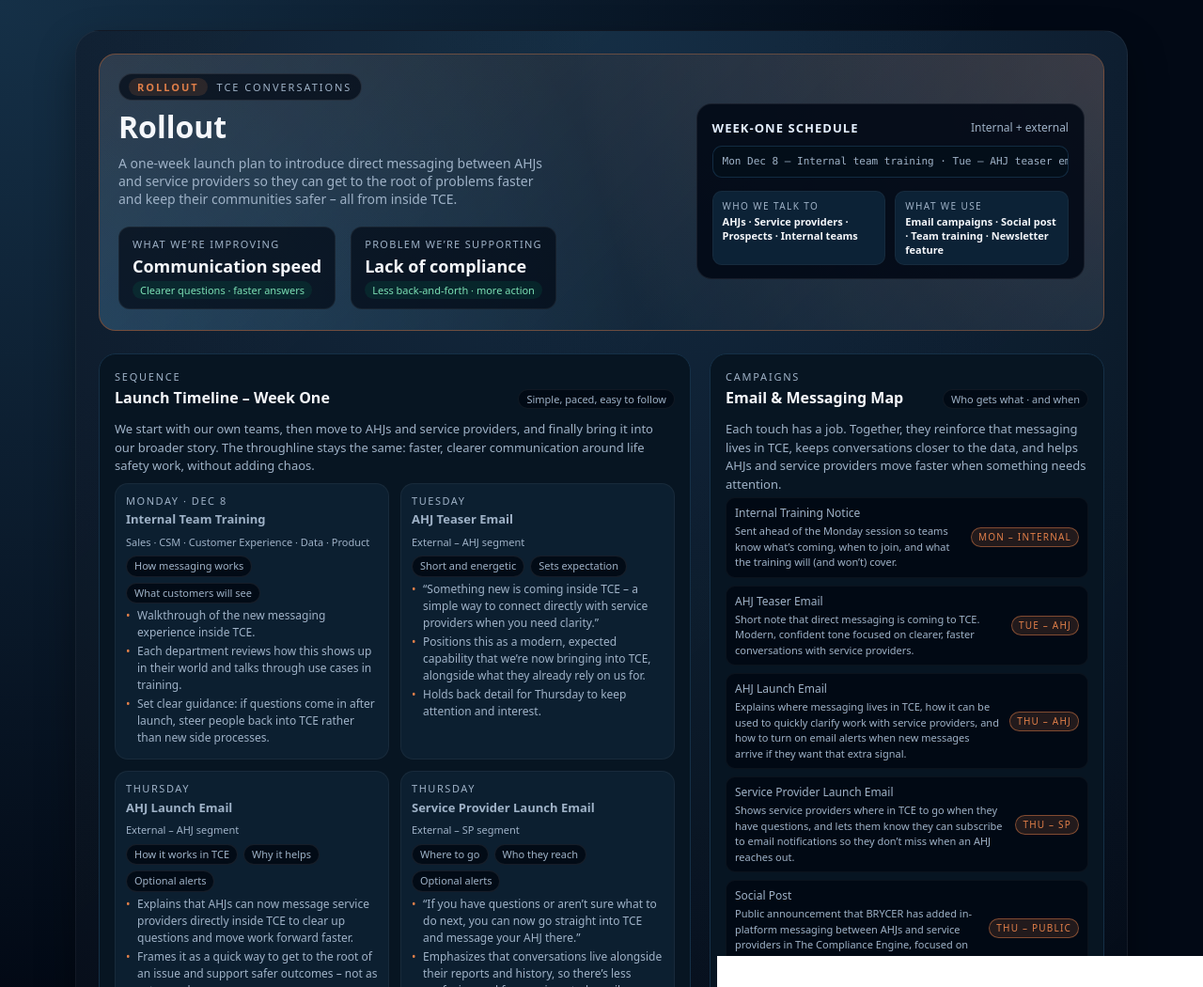
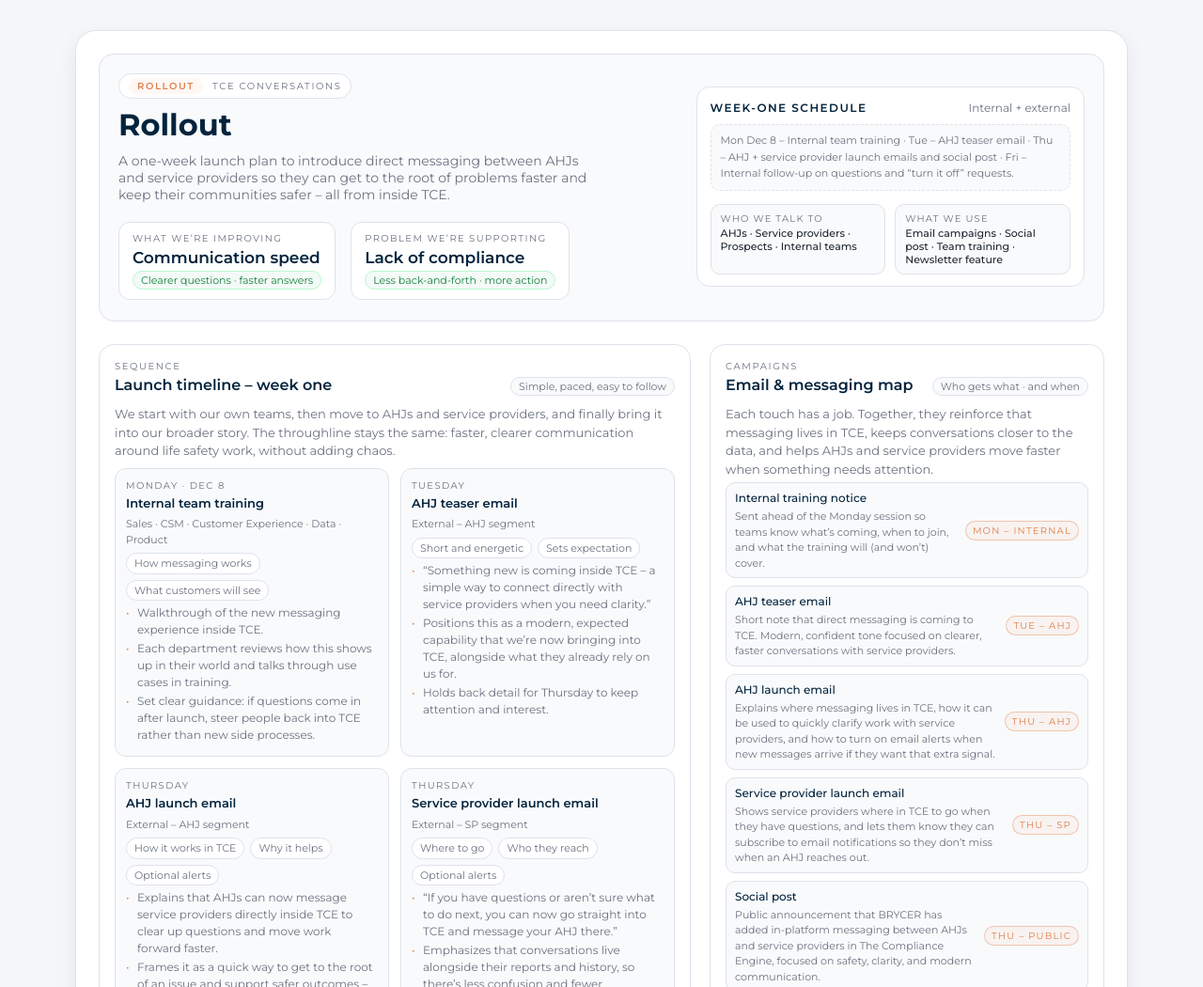
Before and after one commit to probson-ship-it/communication-module, a plain HTML site: page index.html in a window 1280 px wide. Shown: the top 1050 px of the page at 94% size. Drawn offline with Linux system fonts and the light colour scheme.

Commit message:
Refactor styles and update text content in index.html
Updated styles and text content for improved design consistency and readability.

```diff
--- a/index.html
+++ b/index.html
@@ -4,20 +4,22 @@
   <meta charset="UTF-8" />
   <title>Rollout</title>
   <meta name="viewport" content="width=device-width, initial-scale=1" />
+
+  <!-- Montserrat font -->
+  <link href="https://fonts.googleapis.com/css2?family=Montserrat:wght@400;500;600;700&display=swap" rel="stylesheet" />
+
   <style>
     :root {
       --brycer-blue: #03233d;
       --brycer-orange: #e17f49;
-      --brycer-dark: #020915;
-      --brycer-surface: #071522;
-      --brycer-surface-alt: #0c1f30;
-      --brycer-border: #153047;
-      --brycer-text-main: #f5f7fb;
-      --brycer-text-muted: #9fb2c7;
-      --brycer-pill: #0c2236;
-      --radius-lg: 18px;
-      --radius-xl: 26px;
-      --shadow-soft: 0 18px 40px rgba(0, 0, 0, 0.35);
+      --bg-page: #f5f7fa;
+      --bg-card: #ffffff;
+      --border-soft: #dde3ec;
+      --text-main: #1f2933;
+      --text-muted: #6b7280;
+      --radius-lg: 16px;
+      --radius-xl: 22px;
+      --shadow-soft: 0 8px 24px rgba(15, 23, 42, 0.08);
     }
 
     * {
@@ -31,12 +33,10 @@
     }
 
     body {
-      font-family: system-ui, -apple-system, BlinkMacSystemFont, "Segoe UI",
+      font-family: "Montserrat", system-ui, -apple-system, BlinkMacSystemFont, "Segoe UI",
         sans-serif;
-      background:
-        radial-gradient(circle at top left, #153047 0, #020915 45%),
-        radial-gradient(circle at bottom right, #0c2236 0, #020915 55%);
-      color: var(--brycer-text-main);
+      background: var(--bg-page);
+      color: var(--text-main);
       min-height: 100vh;
       padding: 32px 16px 48px;
       display: flex;
@@ -51,13 +51,8 @@
     .shell {
       border-radius: var(--radius-xl);
       box-shadow: var(--shadow-soft);
-      border: 1px solid rgba(255, 255, 255, 0.05);
-      background: linear-gradient(
-          135deg,
-          rgba(255, 255, 255, 0.03),
-          rgba(255, 255, 255, 0)
-        ),
-        radial-gradient(circle at top center, #0f2940 0, #020915 60%);
+      border: 1px solid var(--border-soft);
+      background: var(--bg-card);
       padding: 24px 24px 32px;
     }
 
@@ -67,31 +62,11 @@
       gap: 20px;
       border-radius: var(--radius-lg);
       padding: 20px 20px 22px;
-      background: linear-gradient(
-        135deg,
-        rgba(225, 127, 73, 0.14),
-        rgba(3, 35, 61, 0.8)
-      );
-      border: 1px solid rgba(225, 127, 73, 0.4);
-      position: relative;
-      overflow: hidden;
-    }
-
-    header::after {
-      content: "";
-      position: absolute;
-      inset: 0;
-      background:
-        radial-gradient(circle at 110% -10%, rgba(225, 127, 73, 0.35), transparent 55%),
-        radial-gradient(circle at -10% 120%, rgba(3, 152, 252, 0.35), transparent 55%);
-      opacity: 0.7;
-      pointer-events: none;
-      mix-blend-mode: screen;
+      background: #f9fafb;
+      border: 1px solid var(--border-soft);
     }
 
     .hero-inner {
-      position: relative;
-      z-index: 1;
       display: grid;
       grid-template-columns: minmax(0, 2fr) minmax(0, 1.4fr);
       gap: 24px;
@@ -104,18 +79,18 @@
       gap: 10px;
       padding: 4px 10px;
       border-radius: 999px;
-      background: rgba(2, 9, 21, 0.7);
-      border: 1px solid rgba(255, 255, 255, 0.1);
-      font-size: 11px;
+      background: #ffffff;
+      border: 1px solid var(--border-soft);
+      font-size: 10px;
       text-transform: uppercase;
-      letter-spacing: 0.18em;
-      color: var(--brycer-text-muted);
+      letter-spacing: 0.16em;
+      color: var(--text-muted);
     }
 
     .hero-kicker span.tag {
       padding: 2px 9px;
       border-radius: 999px;
-      background: rgba(225, 127, 73, 0.14);
+      background: rgba(225, 127, 73, 0.06);
       color: var(--brycer-orange);
       font-weight: 600;
     }
@@ -124,13 +99,14 @@
       font-size: clamp(26px, 3vw, 32px);
       line-height: 1.1;
       margin-top: 10px;
+      color: var(--brycer-blue);
     }
 
     .hero-sub {
       margin-top: 12px;
-      color: var(--brycer-text-muted);
+      color: var(--text-muted);
       font-size: 14px;
-      max-width: 460px;
+      max-width: 520px;
     }
 
     .hero-metrics {
@@ -143,22 +119,23 @@
     .metric-card {
       padding: 10px 14px;
       border-radius: 12px;
-      background: rgba(2, 9, 21, 0.7);
-      border: 1px solid rgba(255, 255, 255, 0.06);
-      min-width: 130px;
+      background: #ffffff;
+      border: 1px solid var(--border-soft);
+      min-width: 160px;
     }
 
     .metric-label {
-      font-size: 11px;
-      color: var(--brycer-text-muted);
+      font-size: 10px;
+      color: var(--text-muted);
       text-transform: uppercase;
-      letter-spacing: 0.12em;
+      letter-spacing: 0.14em;
       margin-bottom: 4px;
     }
 
     .metric-value {
-      font-size: 18px;
+      font-size: 17px;
       font-weight: 600;
+      color: var(--brycer-blue);
     }
 
     .metric-chip {
@@ -168,17 +145,18 @@
       gap: 6px;
       padding: 2px 8px;
       border-radius: 999px;
-      background: rgba(4, 104, 76, 0.2);
-      color: #7ce0b5;
+      background: #f3faf7;
+      color: #15803d;
       font-size: 11px;
+      border: 1px solid #bbf7d0;
     }
 
     .hero-panel {
       justify-self: stretch;
-      border-radius: 16px;
-      background: rgba(2, 9, 21, 0.88);
-      border: 1px solid rgba(255, 255, 255, 0.08);
-      padding: 16px 16px 14px;
+      border-radius: 14px;
+      background: #ffffff;
+      border: 1px solid var(--border-soft);
+      padding: 14px 14px 12px;
       display: flex;
       flex-direction: column;
       gap: 10px;
@@ -189,29 +167,25 @@
       justify-content: space-between;
       align-items: center;
       font-size: 12px;
-      color: var(--brycer-text-muted);
+      color: var(--text-muted);
     }
 
     .hero-panel-title {
-      font-size: 13px;
+      font-size: 12px;
       font-weight: 600;
-      letter-spacing: 0.08em;
+      letter-spacing: 0.12em;
       text-transform: uppercase;
-      color: #e5f0ff;
+      color: var(--brycer-blue);
     }
 
     .hero-led {
-      font-family: "SF Mono", ui-monospace, Menlo, Monaco, Consolas, "Liberation Mono",
-        "Courier New", monospace;
+      font-size: 11px;
+      line-height: 1.6;
+      color: var(--text-muted);
       padding: 8px 10px;
       border-radius: 10px;
-      background: rgba(4, 15, 26, 0.9);
-      border: 1px solid rgba(21, 48, 71, 0.9);
-      font-size: 11px;
-      line-height: 1.5;
-      color: var(--brycer-text-muted);
-      overflow-x: auto;
-      white-space: nowrap;
+      background: #f9fafb;
+      border: 1px dashed var(--border-soft);
     }
 
     .hero-grid {
@@ -223,23 +197,24 @@
 
     .hero-pill {
       border-radius: 10px;
-      background: var(--brycer-pill);
-      border: 1px solid rgba(255, 255, 255, 0.04);
+      background: #f9fafb;
+      border: 1px solid var(--border-soft);
       padding: 8px 10px;
       font-size: 11px;
     }
 
     .hero-pill-label {
       font-size: 10px;
-      letter-spacing: 0.14em;
+      letter-spacing: 0.12em;
       text-transform: uppercase;
-      color: var(--brycer-text-muted);
+      color: var(--text-muted);
       margin-bottom: 2px;
     }
 
     .hero-pill-value {
-      font-weight: 600;
+      font-weight: 500;
       font-size: 11px;
+      color: var(--text-main);
     }
 
     main {
@@ -251,8 +226,8 @@
 
     section {
       border-radius: var(--radius-lg);
-      background: var(--brycer-surface);
-      border: 1px solid var(--brycer-border);
+      background: #ffffff;
+      border: 1px solid var(--border-soft);
       padding: 16px 16px 18px;
     }
 
@@ -261,10 +236,10 @@
     }
 
     .section-label {
-      font-size: 11px;
+      font-size: 10px;
       letter-spacing: 0.16em;
       text-transform: uppercase;
-      color: var(--brycer-text-muted);
+      color: var(--text-muted);
       margin-bottom: 4px;
     }
 
@@ -273,26 +248,27 @@
       justify-content: space-between;
       align-items: baseline;
       gap: 10px;
-      margin-bottom: 12px;
+      margin-bottom: 10px;
     }
 
     .section-title {
       font-size: 16px;
       font-weight: 600;
+      color: var(--brycer-blue);
     }
 
     .section-tag {
       font-size: 11px;
       padding: 2px 8px;
       border-radius: 999px;
-      background: rgba(2, 9, 21, 0.9);
-      border: 1px solid rgba(255, 255, 255, 0.06);
-      color: var(--brycer-text-muted);
+      background: #f9fafb;
+      border: 1px solid var(--border-soft);
+      color: var(--text-muted);
     }
 
     .section-body {
       font-size: 13px;
-      color: var(--brycer-text-muted);
+      color: var(--text-muted);
       line-height: 1.5;
     }
 
@@ -304,31 +280,30 @@
     }
 
     .day-card {
-      border-radius: 14px;
-      background: var(--brycer-surface-alt);
-      border: 1px solid rgba(255, 255, 255, 0.05);
+      border-radius: 12px;
+      background: #f9fafb;
+      border: 1px solid var(--border-soft);
       padding: 10px 11px 11px;
-      position: relative;
-      overflow: hidden;
     }
 
     .day-label {
-      font-size: 11px;
+      font-size: 10px;
       text-transform: uppercase;
       letter-spacing: 0.14em;
-      color: var(--brycer-text-muted);
+      color: var(--text-muted);
       margin-bottom: 2px;
     }
 
     .day-title {
       font-size: 13px;
       font-weight: 600;
-      margin-bottom: 6px;
+      margin-bottom: 4px;
+      color: var(--brycer-blue);
     }
 
     .day-meta {
       font-size: 11px;
-      color: var(--brycer-text-muted);
+      color: var(--text-muted);
       margin-bottom: 6px;
     }
 
@@ -341,17 +316,17 @@
 
     .pill {
       border-radius: 999px;
-      border: 1px solid rgba(255, 255, 255, 0.08);
+      border: 1px solid var(--border-soft);
       padding: 2px 8px;
       font-size: 11px;
-      color: var(--brycer-text-muted);
-      background: rgba(2, 9, 21, 0.9);
+      color: var(--text-muted);
+      background: #ffffff;
     }
 
     .day-list {
       list-style: none;
       font-size: 12px;
-      color: var(--brycer-text-muted);
+      color: var(--text-muted);
     }
 
     .day-list li {
@@ -377,8 +352,8 @@
 
     .aud-card {
       border-radius: 12px;
-      background: var(--brycer-surface-alt);
-      border: 1px solid rgba(255, 255, 255, 0.04);
+      background: #f9fafb;
+      border: 1px solid var(--border-soft);
       padding: 9px 10px 10px;
       font-size: 12px;
     }
@@ -387,12 +362,12 @@
       font-size: 11px;
       font-weight: 600;
       margin-bottom: 4px;
-      color: #e5f0ff;
+      color: var(--brycer-blue);
     }
 
     .aud-note {
       font-size: 11px;
-      color: var(--brycer-text-muted);
+      color: var(--text-muted);
     }
 
     .assets-list {
@@ -408,9 +383,9 @@
       gap: 10px;
       align-items: center;
       border-radius: 10px;
-      border: 1px solid rgba(255, 255, 255, 0.04);
+      border: 1px solid var(--border-soft);
       padding: 7px 9px;
-      background: rgba(2, 9, 21, 0.95);
+      background: #f9fafb;
     }
 
     .asset-main {
@@ -422,11 +397,12 @@
     .asset-name {
       font-weight: 500;
       font-size: 12px;
+      color: var(--brycer-blue);
     }
 
     .asset-desc {
       font-size: 11px;
-      color: var(--brycer-text-muted);
+      color: var(--text-muted);
     }
 
     .asset-tag {
@@ -435,22 +411,22 @@
       border-radius: 999px;
       text-transform: uppercase;
       letter-spacing: 0.12em;
-      background: rgba(225, 127, 73, 0.15);
+      background: rgba(225, 127, 73, 0.06);
       color: var(--brycer-orange);
-      border: 1px solid rgba(225, 127, 73, 0.5);
+      border: 1px solid rgba(225, 127, 73, 0.4);
       white-space: nowrap;
     }
 
     footer {
       margin-top: 20px;
       font-size: 11px;
-      color: var(--brycer-text-muted);
+      color: var(--text-muted);
       display: flex;
       justify-content: space-between;
       flex-wrap: wrap;
       gap: 10px;
       padding-top: 10px;
-      border-top: 1px solid rgba(255, 255, 255, 0.06);
+      border-top: 1px solid var(--border-soft);
     }
 
     footer span.strong {
@@ -516,7 +492,7 @@
 
           <aside class="hero-panel">
             <div class="hero-panel-header">
-              <div class="hero-panel-title">Week-One Schedule</div>
+              <div class="hero-panel-title">Week-one schedule</div>
               <div>Internal + external</div>
             </div>
             <div class="hero-led">
@@ -548,7 +524,7 @@
           <section id="timeline">
             <div class="section-label">Sequence</div>
             <div class="section-title-row">
-              <div class="section-title">Launch Timeline – Week One</div>
+              <div class="section-title">Launch timeline – week one</div>
               <div class="section-tag">Simple, paced, easy to follow</div>
             </div>
             <div class="section-body">
@@ -561,7 +537,7 @@
               <div class="timeline-grid">
                 <div class="day-card">
                   <div class="day-label">Monday · Dec 8</div>
-                  <div class="day-title">Internal Team Training</div>
+                  <div class="day-title">Internal team training</div>
                   <div class="day-meta">Sales · CSM · Customer Experience · Data · Product</div>
                   <div class="pill-row">
                     <span class="pill">How messaging works</span>
@@ -578,7 +554,7 @@
 
                 <div class="day-card">
                   <div class="day-label">Tuesday</div>
-                  <div class="day-title">AHJ Teaser Email</div>
+                  <div class="day-title">AHJ teaser email</div>
                   <div class="day-meta">External – AHJ segment</div>
                   <div class="pill-row">
                     <span class="pill">Short and energetic</span>
@@ -595,7 +571,7 @@
 
                 <div class="day-card">
                   <div class="day-label">Thursday</div>
-                  <div class="day-title">AHJ Launch Email</div>
+                  <div class="day-title">AHJ launch email</div>
                   <div class="day-meta">External – AHJ segment</div>
                   <div class="pill-row">
                     <span class="pill">How it works in TCE</span>
@@ -615,7 +591,7 @@
 
                 <div class="day-card">
                   <div class="day-label">Thursday</div>
-                  <div class="day-title">Service Provider Launch Email</div>
+                  <div class="day-title">Service provider launch email</div>
                   <div class="day-meta">External – SP segment</div>
                   <div class="pill-row">
                     <span class="pill">Where to go</span>
@@ -634,8 +610,8 @@
 
                 <div class="day-card">
                   <div class="day-label">Thursday</div>
-                  <div class="day-title">Social Post</div>
-                  <div class="day-meta">External – Public</div>
+                  <div class="day-title">Social post</div>
+                  <div class="day-meta">External – public</div>
                   <div class="pill-row">
                     <span class="pill">High-level</span>
                     <span class="pill">Safety-focused</span>
@@ -650,7 +626,7 @@
 
                 <div class="day-card">
                   <div class="day-label">Friday</div>
-                  <div class="day-title">Internal Follow-Up & Questions</div>
+                  <div class="day-title">Internal follow-up & questions</div>
                   <div class="day-meta">Internal – all teams</div>
                   <div class="pill-row">
                     <span class="pill">Normalize questions</span>
@@ -672,7 +648,7 @@
           <section id="audiences">
             <div class="section-label">Team training</div>
             <div class="section-title-row">
-              <div class="section-title">Monday · December 8 – Internal Session</div>
+              <div class="section-title">Monday · December 8 – internal session</div>
               <div class="section-tag">Shared understanding first</div>
             </div>
             <div class="section-body">
@@ -722,7 +698,7 @@
           <section id="assets">
             <div class="section-label">Campaigns</div>
             <div class="section-title-row">
-              <div class="section-title">Email & Messaging Map</div>
+              <div class="section-title">Email & messaging map</div>
               <div class="section-tag">Who gets what · and when</div>
             </div>
             <div class="section-body">
@@ -735,18 +711,18 @@
               <div class="assets-list">
                 <div class="asset-row">
                   <div class="asset-main">
-                    <div class="asset-name">Internal Training Notice</div>
+                    <div class="asset-name">Internal training notice</div>
                     <div class="asset-desc">
                       Sent ahead of the Monday session so teams know what’s coming, when
                       to join, and what the training will (and won’t) cover.
                     </div>
                   </div>
-                  <span class="asset-tag">Mon – Internal</span>
+                  <span class="asset-tag">Mon – internal</span>
                 </div>
 
                 <div class="asset-row">
                   <div class="asset-main">
-                    <div class="asset-name">AHJ Teaser Email</div>
+                    <div class="asset-name">AHJ teaser email</div>
                     <div class="asset-desc">
                       Short note that direct messaging is coming to TCE. Modern, confident tone
                       focused on clearer, faster conversations with service providers.
@@ -757,7 +733,7 @@
 
                 <div class="asset-row">
                   <div class="asset-main">
-                    <div class="asset-name">AHJ Launch Email</div>
+                    <div class="asset-name">AHJ launch email</div>
                     <div class="asset-desc">
                       Explains where messaging lives in TCE, how it can be used to quickly
                       clarify work with service providers, and how to turn on email alerts
@@ -769,7 +745,7 @@
 
                 <div class="asset-row">
                   <div class="asset-main">
-                    <div class="asset-name">Service Provider Launch Email</div>
+                    <div class="asset-name">Service provider launch email</div>
                     <div class="asset-desc">
                       Shows service providers where in TCE to go when they have questions,
                       and lets them know they can subscribe to email notifications so they
@@ -781,31 +757,31 @@
 
                 <div class="asset-row">
                   <div class="asset-main">
-                    <div class="asset-name">Social Post</div>
+                    <div class="asset-name">Social post</div>
                     <div class="asset-desc">
                       Public announcement that BRYCER has added in-platform messaging between
                       AHJs and service providers in The Compliance Engine, focused on safety,
                       clarity, and modern communication.
                     </div>
                   </div>
-                  <span class="asset-tag">Thu – Public</span>
+                  <span class="asset-tag">Thu – public</span>
                 </div>
 
                 <div class="asset-row">
                   <div class="asset-main">
-                    <div class="asset-name">Internal Follow-Up Note</div>
+                    <div class="asset-name">Internal follow-up note</div>
                     <div class="asset-desc">
                       Recap for internal teams on what questions came in, how we’re answering
                       them, and a reminder to keep directing customers back into TCE as the
                       home for these conversations.
                     </div>
                   </div>
-                  <span class="asset-tag">Fri – Internal</span>
+                  <span class="asset-tag">Fri – internal</span>
                 </div>
 
                 <div class="asset-row">
                   <div class="asset-main">
-                    <div class="asset-name">End-of-Quarter Newsletter Feature</div>
+                    <div class="asset-name">End-of-quarter newsletter feature</div>
                     <div class="asset-desc">
                       Later in the quarter, we highlight how the communication module has
                       helped AHJs and service providers resolve issues faster and keep
```
